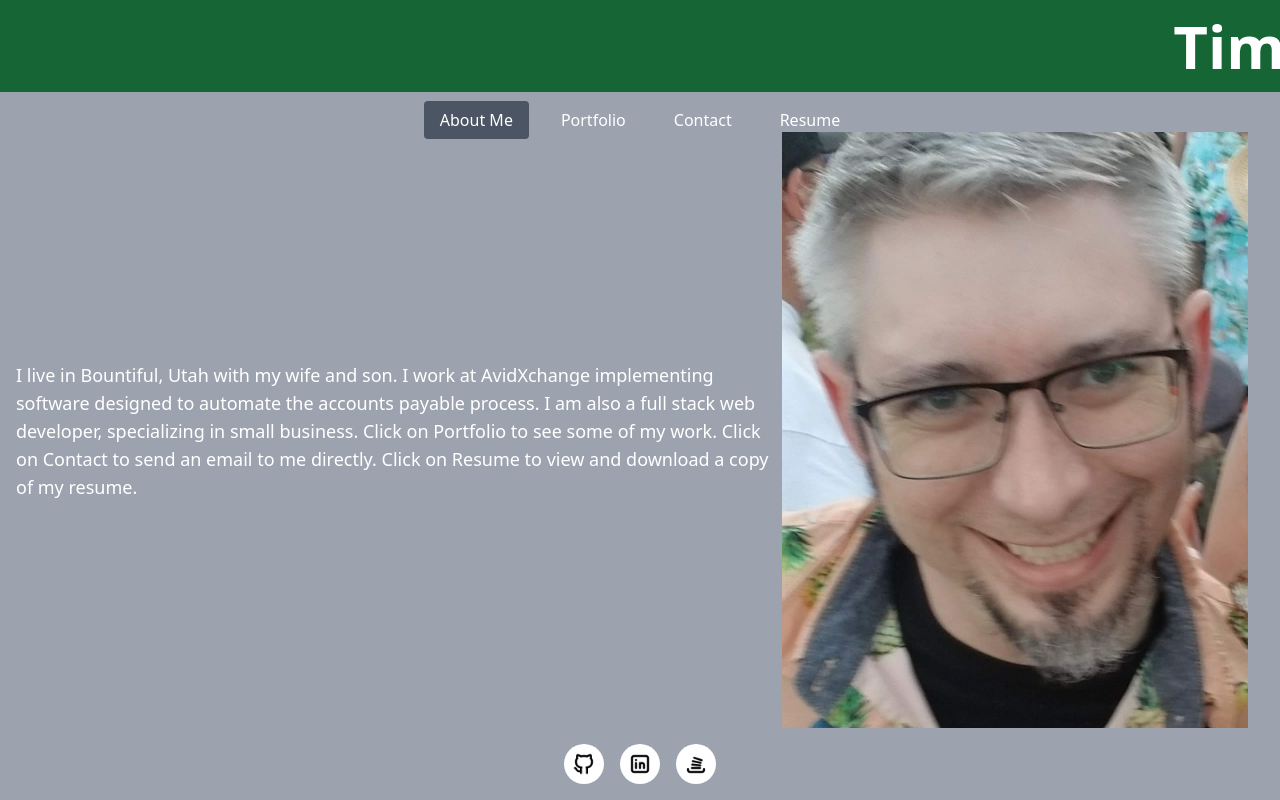
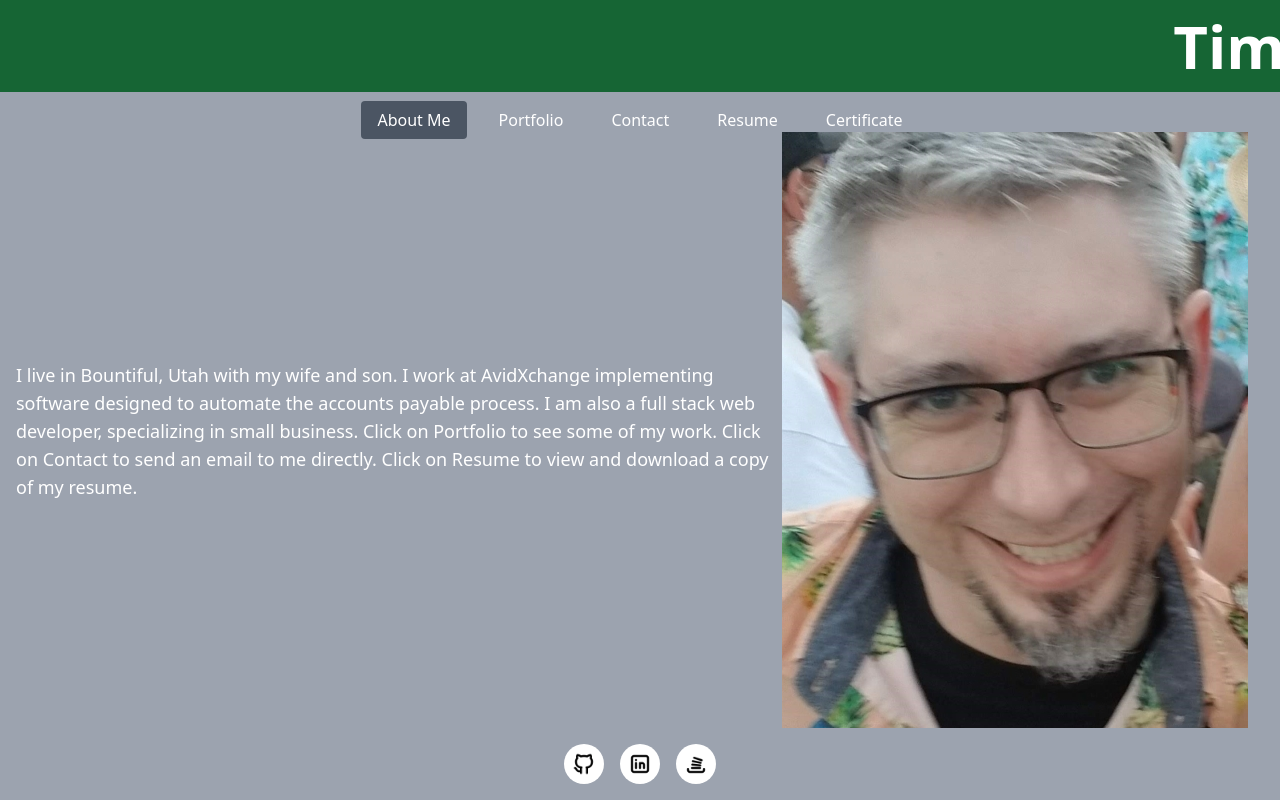
Before and after one commit to tmorgan-dev/react-portfolio, a React (Vite) app: page / in a window 1280 px wide. Built offline with nearby package versions, Linux system fonts and the light colour scheme.

Commit message:
created Cert component and updated app and navigation

```diff
--- a/src/App.jsx
+++ b/src/App.jsx
@@ -8,6 +8,7 @@ import Footer from './components/Footer';
 import AboutMe from './components/AboutMe';
 import Contact from './components/Contact';
 import Resume from './components/Resume';
+import Cert from './components/Cert';
 
 function App() {
   const router = createBrowserRouter(
@@ -17,6 +18,7 @@ function App() {
       <Route path="/project" element={<Project />} />
       <Route path="/contact" element={<Contact />} />
       <Route path="/resume" element={<Resume />} />
+      <Route path="/cert" element={<Cert />} />
       </Route>
     )
   )
--- /dev/null
+++ b/src/components/Cert.jsx
@@ -0,0 +1,12 @@
+import React from 'react';
+import certPDF from '../assets/images/cert.pdf';
+
+const Cert = () => {
+  return (
+    <div>
+      <embed src={certPDF} type="application/pdf" width="100%" height="600px" />
+    </div>
+  );
+}
+
+export default Cert;
--- a/src/components/Navigation.jsx
+++ b/src/components/Navigation.jsx
@@ -51,6 +51,17 @@ function Navigation() {
                         Resume
                     </Link>
                 </li>
+                {/* Add Link to Cert component */}
+                <li>
+                    <Link
+                        to="/cert"
+                        className={`text-white py-2 px-4 rounded ${selectedLink === "/cert" ? "bg-gray-600" : ""
+                            }`}
+                        onClick={(e) => handleLinkClick(e, "/cert")}
+                    >
+                        Certificate
+                    </Link>
+                </li>
             </ul>
             <Outlet />
         </nav>
```
Also changed, not shown: 1 other file (tests, documents, lock files or other folders).
